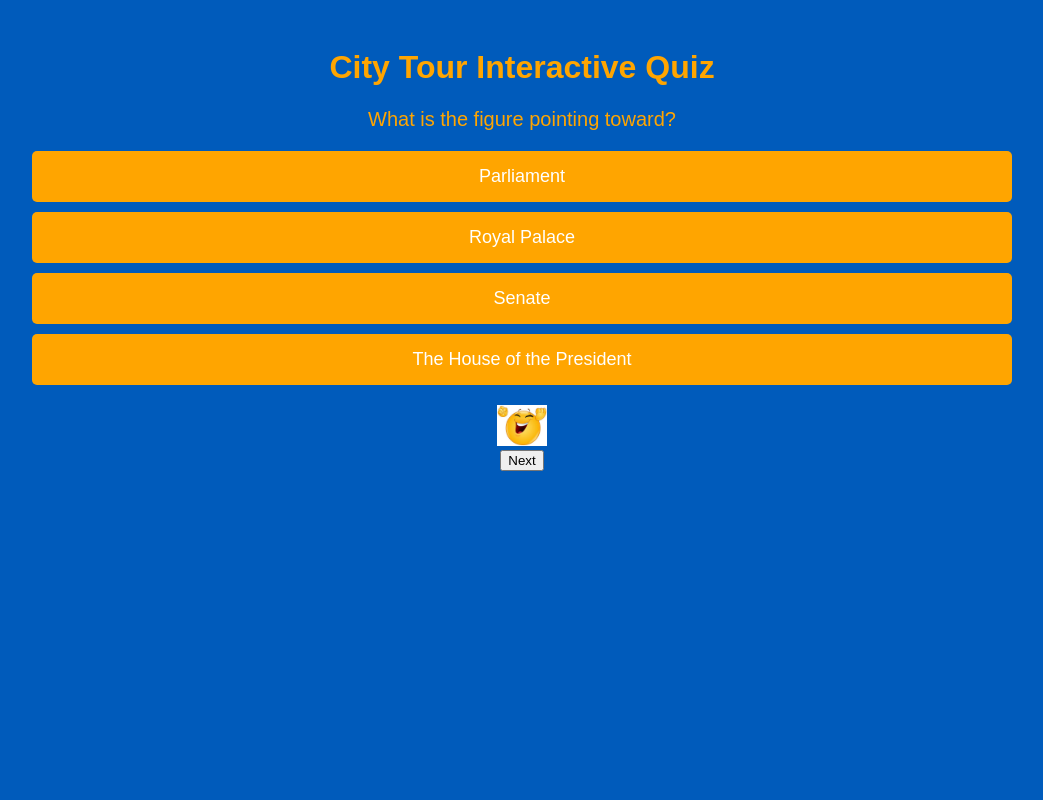
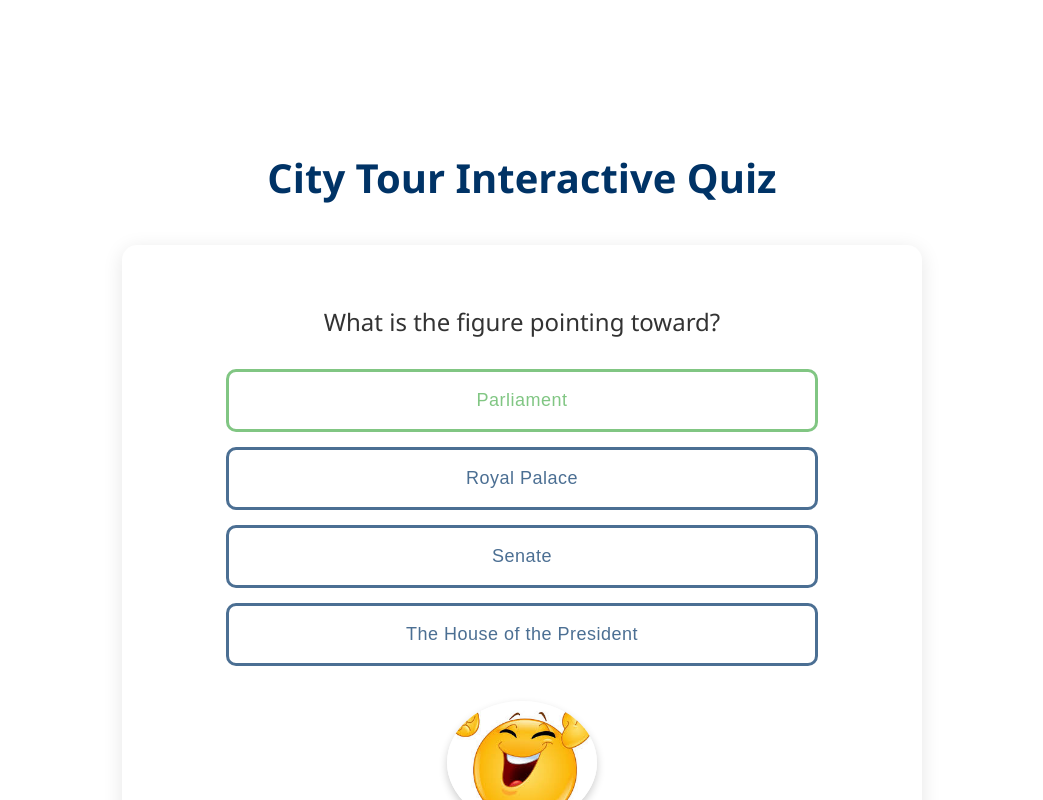
Before and after one commit to MargheritaRIG/city-tour-quiz, a plain HTML site: page index.html in a window 1280 px wide. Both pictures are taken after a click on the button "Parliament". Shown: the top 800 px of the page, without its empty margins (118-1161 px from the left). Drawn offline with Linux system fonts and the light colour scheme.

Commit message:
chore: made changes

```diff
--- a/index.html
+++ b/index.html
@@ -5,28 +5,127 @@
     <meta name="viewport" content="width=device-width, initial-scale=1.0">
     <title>City Tour Quiz</title>
     <style>
+        * {
+            box-sizing: border-box;
+            margin: 0;
+            padding: 0;
+        }
         body {
-            font-family: Arial, sans-serif;
+            font-family: 'Segoe UI', Tahoma, Geneva, Verdana, sans-serif;
             text-align: center;
-            padding: 20px;
-            background-color: #005BBB;
-            color: #FFA500;
+            min-height: 100vh;
+            padding: 150px 20px;
+            background: #ffffff;
+            color: #333333;
         }
-        .question { font-size: 20px; margin: 20px 0; }
+        h1 {
+            font-size: 2.5em;
+            margin-bottom: 40px;
+            color: #003366;
+        }
+        #quiz-container {
+            max-width: 800px;
+            margin: 0 auto;
+            background: #ffffff;
+            padding: 30px;
+            border-radius: 15px;
+            box-shadow: 0 4px 20px rgba(0, 0, 0, 0.1);
+        }
         .options button {
             display: block;
             width: 80%;
-            margin: 10px auto;
-            padding: 15px;
+            margin: 15px auto;
+            padding: 18px 25px;
             font-size: 18px;
             cursor: pointer;
+            background-color: #ffffff;
+            color: #003366;
+            border: 2px solid #003366;
+            border-radius: 10px;
+            transition: all 0.3s ease;
+            font-weight: 500;
+        }
+        .options button:hover {
+            transform: translateY(-2px);
+            box-shadow: 0 5px 15px rgba(0, 51, 102, 0.2);
+        }
+        .options button.correct {
+            border-color: #4CAF50;
+            color: #4CAF50;
+        }
+        .options button.wrong {
+            border-color: #f44336;
+            color: #f44336;
+        }
+        .options button:disabled {
+            opacity: 1;
+            cursor: not-allowed;
+            transform: none;
+        }
+        .question {
+            font-size: 24px;
+            margin: 30px 0;
+            line-height: 1.4;
+            font-weight: 500;
+        }
+        .options button {
+            display: block;
+            width: 80%;
+            margin: 15px auto;
+            padding: 18px 25px;
+            font-size: 18px;
+            cursor: pointer;
+            background-color: #ffffff;
+            color: #003366;
+            border: 3px solid #003366;
+            border-radius: 10px;
+            transition: all 0.3s ease;
+            font-weight: 500;
+            letter-spacing: 0.5px;
+        }
+        .options button:hover {
+            transform: translateY(-2px);
             background-color: #FFA500;
-            color: white;
-            border: none;
-            border-radius: 5px;
+            box-shadow: 0 5px 15px rgba(255, 165, 0, 0.3);
+        }
+        .options button:disabled {
+            opacity: 0.7;
+            cursor: not-allowed;
+            transform: none;
         }
         .hidden { display: none; }
-        .feedback img { width: 50px; margin-top: 10px; }
+        .feedback {
+            margin: 20px 0;
+        }
+        .feedback img {
+            width: 150px;
+            margin-top: 15px;
+            border-radius: 50%;
+            box-shadow: 0 4px 8px rgba(0, 0, 0, 0.2);
+            animation: popIn 0.5s cubic-bezier(0.68, -0.55, 0.265, 1.55);
+        }
+        @keyframes popIn {
+            0% { transform: scale(0); }
+            70% { transform: scale(1.1); }
+            100% { transform: scale(1); }
+        }
+        #next-button {
+            background-color: #4CAF50;
+            color: white;
+            padding: 25px 0;
+            border: none;
+            border-radius: 85px;
+            font-size: 18px;
+            cursor: pointer;
+            margin: 20px auto 0;
+            width: 100%;
+            transition: all 0.3s ease;
+        }
+        #next-button:hover {
+            background-color: #45a049;
+            transform: translateY(-2px);
+            box-shadow: 0 5px 15px rgba(76, 175, 80, 0.3);
+        }
     </style>
 </head>
 <body>
@@ -36,7 +135,7 @@
         <div class="question" id="question-text">Loading...</div>
         <div class="options" id="options-container"></div>
         <div class="feedback" id="feedback-container"></div>
-        <button onclick="nextQuestion()">Next</button>
+        <button id="next-button" onclick="nextQuestion()" style="display: none;">Next</button>
     </div>
 
     <script>
@@ -82,10 +181,12 @@
             const optionsContainer = document.getElementById("options-container");
             optionsContainer.innerHTML = "";
             document.getElementById("feedback-container").innerHTML = "";
+            document.getElementById("next-button").style.display = "none";
 
             questionObj.options.forEach(option => {
                 const btn = document.createElement("button");
                 btn.innerText = option;
+                btn.disabled = false;
                 btn.onclick = () => checkAnswer(option, questionObj.correct);
                 optionsContainer.appendChild(btn);
             });
@@ -93,9 +194,27 @@
 
         function checkAnswer(selected, correct) {
             const feedbackContainer = document.getElementById("feedback-container");
+            const optionsContainer = document.getElementById("options-container");
+            const nextButton = document.getElementById("next-button");
+
+            // Show feedback image
             feedbackContainer.innerHTML = selected === correct ?
                 "<img src='images/happy.jpg' alt='Correct!'>" :
                 "<img src='images/tryagain.jpg' alt='Wrong!'>";
+
+            // Disable all option buttons and show correct/wrong styling
+            const buttons = optionsContainer.getElementsByTagName("button");
+            for (let btn of buttons) {
+                btn.disabled = true;
+                if (btn.innerText === correct) {
+                    btn.classList.add('correct');
+                } else if (btn.innerText === selected && selected !== correct) {
+                    btn.classList.add('wrong');
+                }
+            }
+
+            // Show next button
+            nextButton.style.display = "block";
         }
 
         function nextQuestion() {
```
Also changed, not shown: 1 other file.
